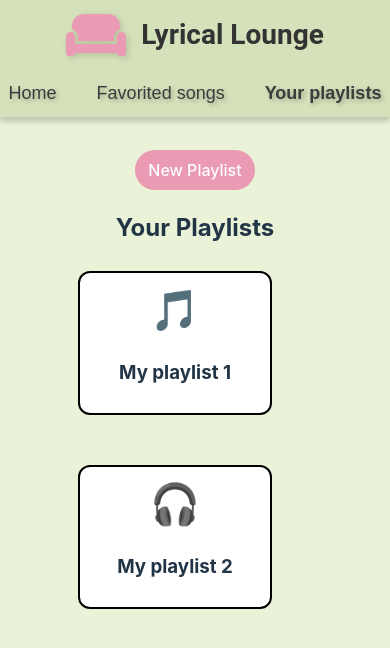
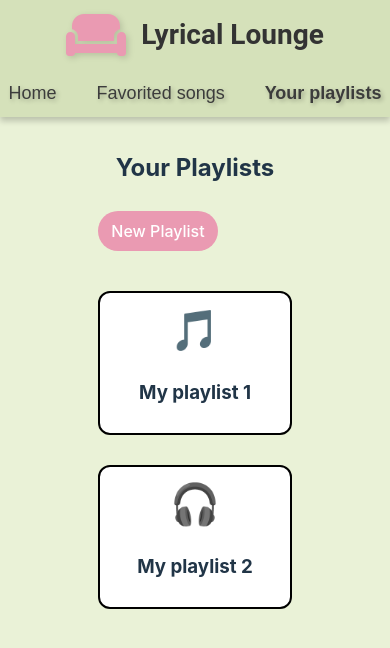
Before and after one commit to johannegg/Project-2---IT2810, a React (Vite) app in the folder prosjekt2/frontend/: page /playlists in a window 390 px wide. Shown: the top 648 px of the page. Built offline with nearby package versions, Linux system fonts and the light colour scheme.

Commit message:
Styling: Fix responsiveness

```diff
--- a/prosjekt2/frontend/src/pages/Playlists/Playlists.css
+++ b/prosjekt2/frontend/src/pages/Playlists/Playlists.css
@@ -1,7 +1,6 @@
 .playlists-page {
     display: flex;
     flex-direction: column;
-    align-items: center;
     margin-top: 0;
     padding-top: 20px;
     position: absolute;
@@ -23,15 +22,35 @@
     font-size: 16px;
 }
 
+
 .playlists-container {
+    grid-column: 1 / -1;
     display: grid;
-    grid-template-columns: repeat(auto-fill, minmax(150px, 1fr));
-    gap: 50px;
-    max-width: 1000px;
-    width: 60%;
+    grid-template-columns: repeat(4, 1fr);
+    gap: 30px;
+    max-width: 1200px;
     margin: 0 auto;
     margin-top: 20px;
     margin-bottom: 20px;
+}
+
+
+@media (max-width: 1200px) {
+    .playlists-container {
+        grid-template-columns: repeat(3, 1fr);
+    }
+}
+
+@media (max-width: 1024px) {
+    .playlists-container {
+        grid-template-columns: repeat(2, 1fr);
+    }
+}
+
+@media (max-width: 600px) {
+    .playlists-container {
+        grid-template-columns: repeat(1, 1fr);
+    }
 }
 
 
@@ -49,3 +68,12 @@
     justify-content: center;
     align-items: center;
 }
+
+.outer-playlist-container {
+    display: flex;
+    flex-direction: column;
+    align-items: flex-start;
+    max-width: 1200px;
+    margin: 0 auto;
+    margin-top: 20px;
+}
--- a/prosjekt2/frontend/src/pages/Playlists/Playlists.tsx
+++ b/prosjekt2/frontend/src/pages/Playlists/Playlists.tsx
@@ -28,7 +28,6 @@ interface PlaylistData {
 
 	return (
 	  <section className="playlists-page">
-		<button onClick={() => setShowForm(true)} className="new-playlist-button">New Playlist</button>
 		<h2>Your Playlists</h2>
 
 		<PlaylistForm
@@ -36,7 +35,8 @@ interface PlaylistData {
 		  onClose={() => setShowForm(false)}
 		  onSubmit={addNewPlaylist}
 		/>
-
+		<div className='outer-playlist-container'>
+			<button onClick={() => setShowForm(true)} className="new-playlist-button">New Playlist</button>
 				<div className="playlists-container">
 				{playlists.map((playlist) => (
 					<Playlist
@@ -48,6 +48,7 @@ interface PlaylistData {
 					/>
 				))}
 				</div>
+		</div>
 	  </section>
 	);
   };
```
Lines whose indentation alone changed are shown as unchanged.
